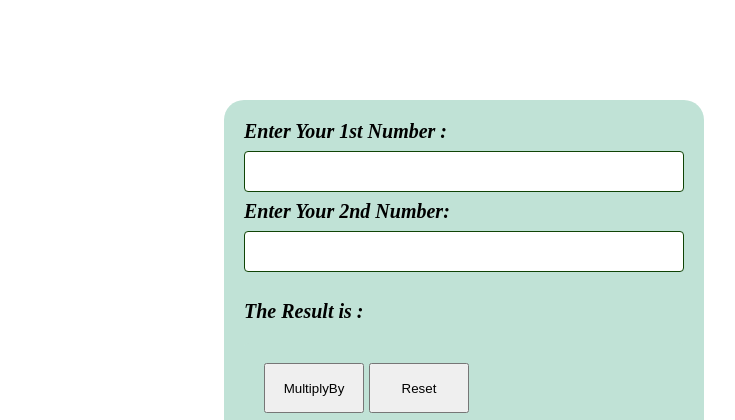
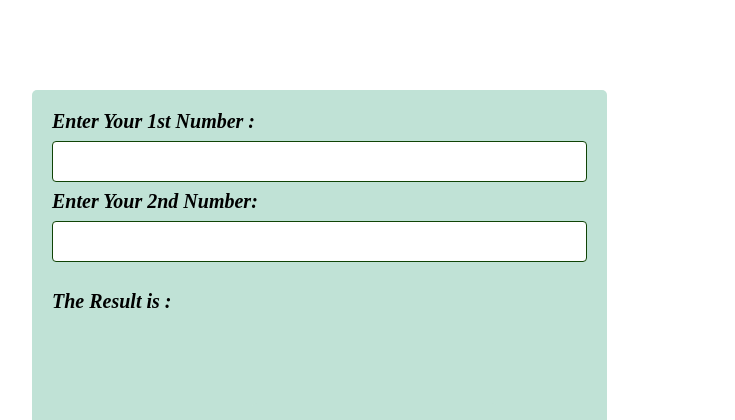
Before and after one commit to sanamaryam786/Test-calc, a plain HTML site: page index.html in a window 1280 px wide. Shown: the top 420 px of the page, without its empty margins (176-911 px from the left). Drawn offline with Linux system fonts and the light colour scheme.

Commit message:
Update style.css

```diff
--- a/style.css
+++ b/style.css
@@ -19,15 +19,16 @@ input[type=text], select {
     font-size: 20px;
     font-style: italic;
     font-weight: bold;
+    width: fit-content;
+    display: flexbox;
+    margin-left: 200px;
+    margin-top: 90px;
+    margin-right: 90px;
+
   }
-        body {
-            margin: 400px;
-
-
-        }
-        .container{
-            border-radius: 20px;
-            margin-top: -300px;
-            align-items: center;
-            border-color: #104406;
-        }
+  @media only screen and (max-width: 768px) {
+    /* For mobile phones: */
+    [class*="col-"] {
+      width: 100%;
+    }
+  }
```
